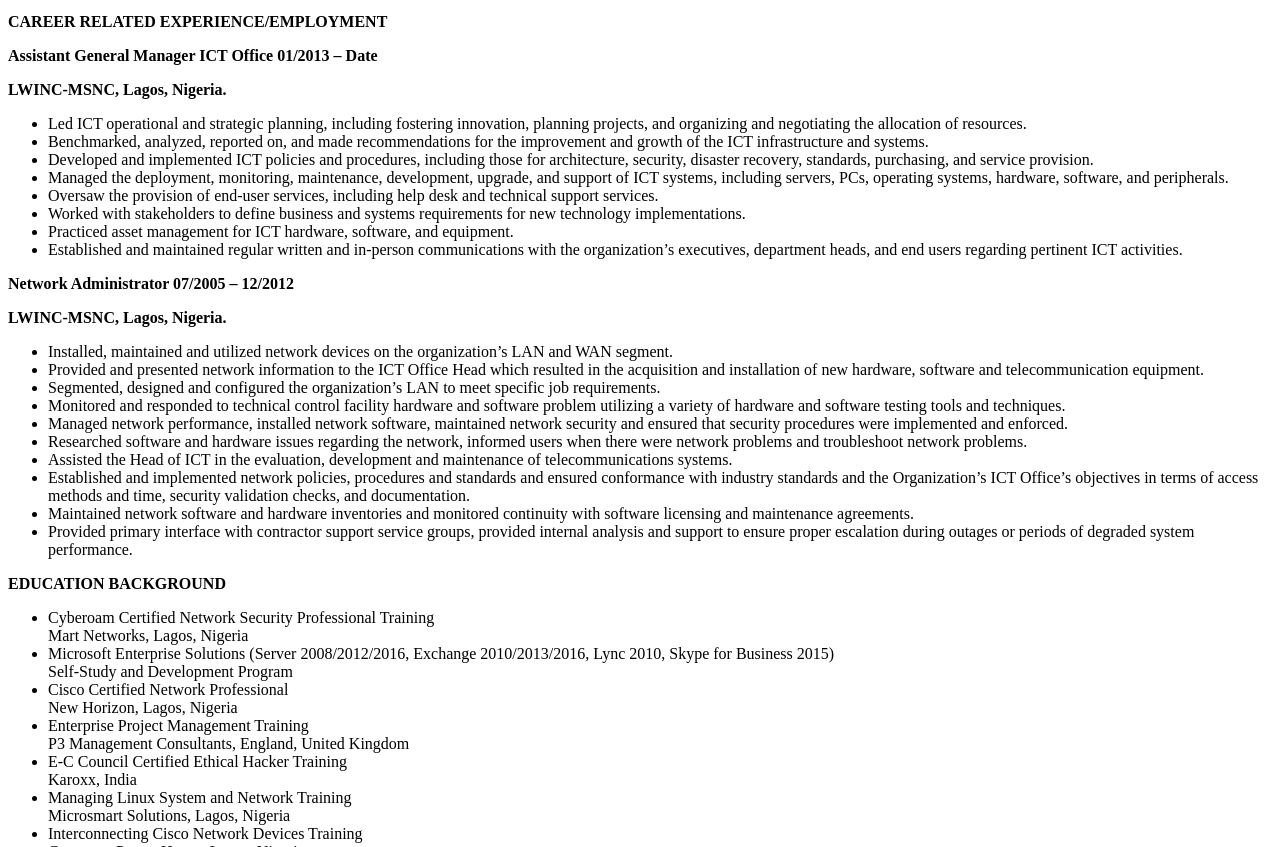
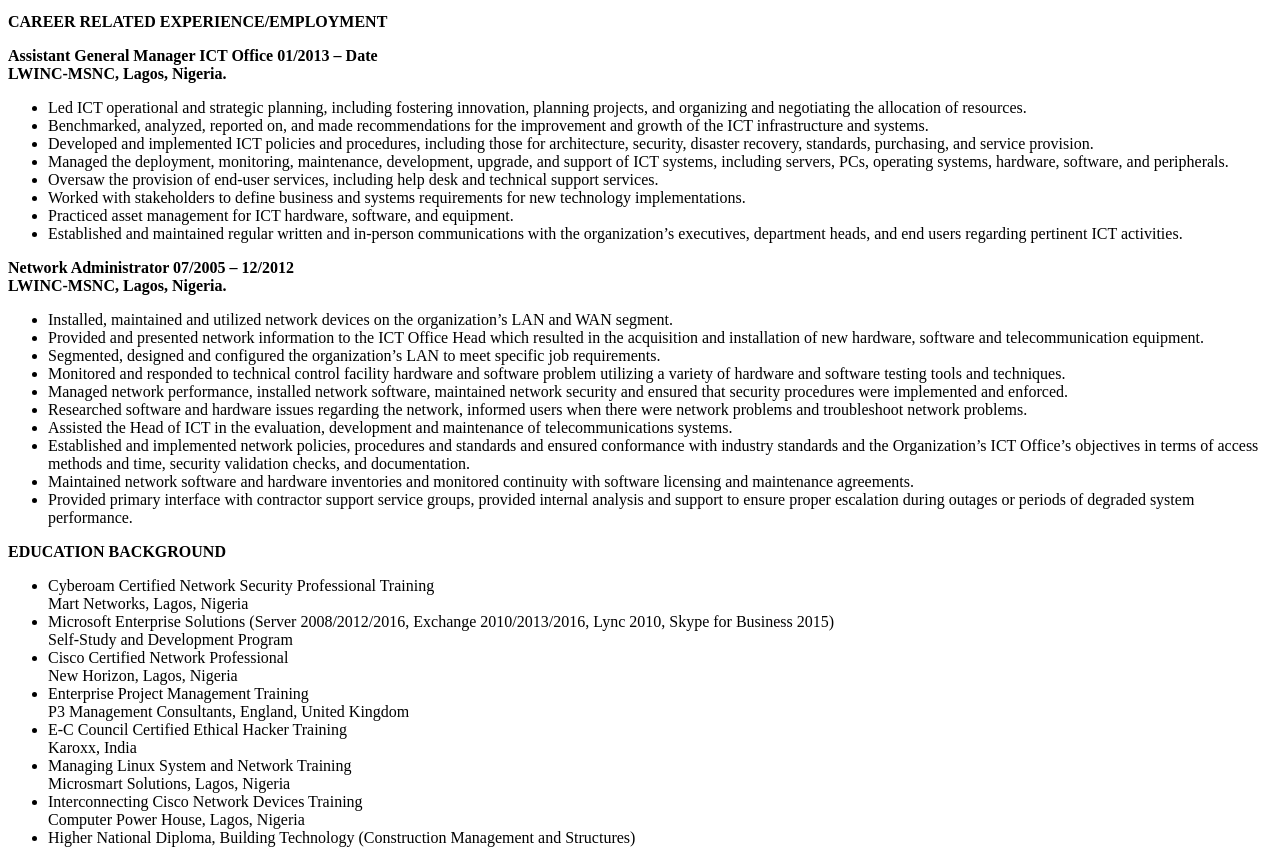
Before and after one commit to maxinero/hng_internship, a plain HTML site: page francis.html in a window 1280 px wide. Shown: the part 1330-2177 px from the top of the page. Drawn offline with Linux system fonts and the light colour scheme.

Commit message:
my first html

```diff
--- a/francis.html
+++ b/francis.html
@@ -54,8 +54,8 @@
         </section>
         <section>
             <strong><p>CAREER RELATED EXPERIENCE/EMPLOYMENT</p>
-                    <p>Assistant General Manager ICT Office	01/2013 – Date</p>
-                    <p>LWINC-MSNC, Lagos, Nigeria.</p></strong>
+                    <div>Assistant General Manager ICT Office	01/2013 – Date</div>
+                    <div>LWINC-MSNC, Lagos, Nigeria.</div></strong>
             <ul>
                 <li>Led ICT operational and strategic planning, including fostering innovation, planning projects, and organizing and negotiating the allocation of resources.</li>
                 <li>Benchmarked, analyzed, reported on, and made recommendations for the improvement and growth of the ICT infrastructure and systems.</li>
@@ -68,8 +68,8 @@
             </ul>
         </section>
         <section>
-            <strong><p>Network Administrator	07/2005 – 12/2012</p>
-                    <p>LWINC-MSNC, Lagos, Nigeria.</p></strong>
+            <strong><div>Network Administrator	07/2005 – 12/2012</div>
+                    <div>LWINC-MSNC, Lagos, Nigeria.</div></strong>
             <ul>
                 <li>Installed, maintained and utilized network devices on the organization’s LAN and WAN segment.</li>
                 <li>Provided and presented network information to the ICT Office Head which resulted in the acquisition and installation of new hardware, software and telecommunication equipment.</li>
```
